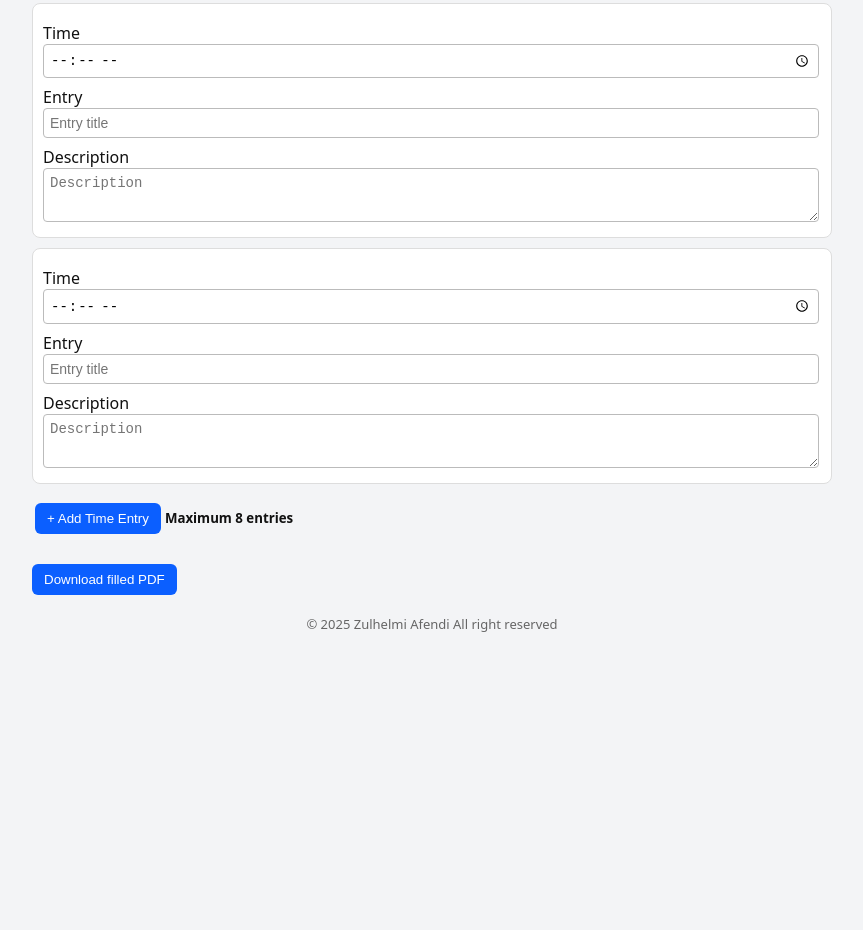
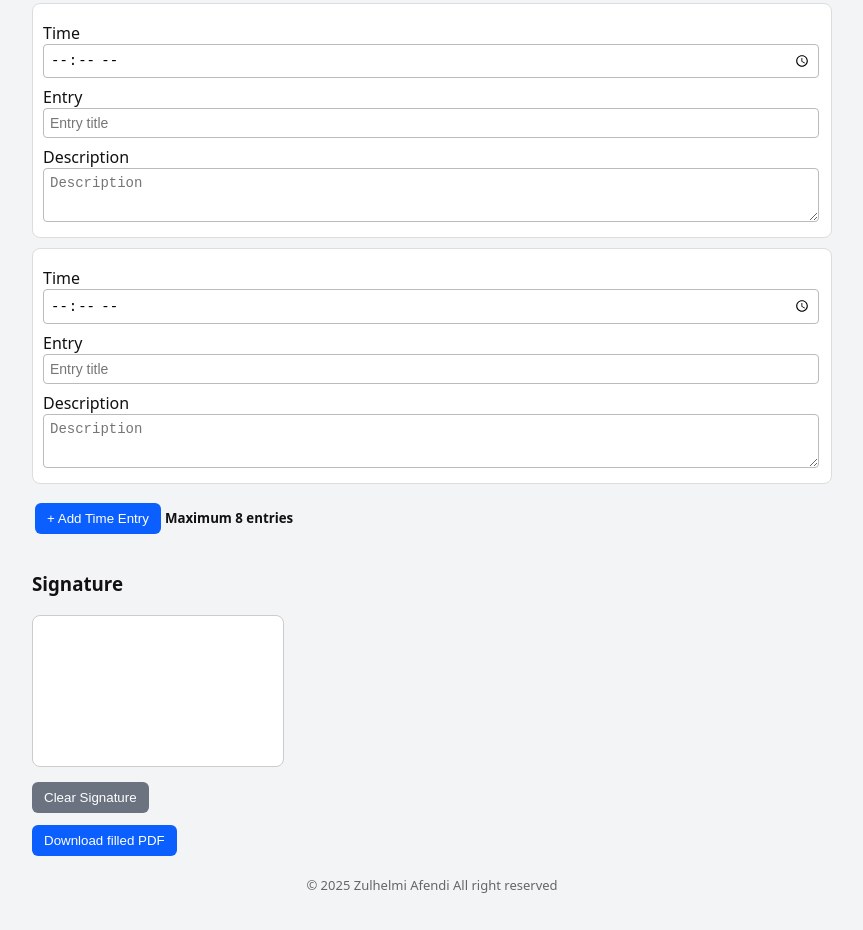
Before and after one commit to zulbiasa/zulbiasa.github.io, a plain HTML site: page logbook.html in a window 1280 px wide. Shown: the part 502-1432 px from the top of the page, without its empty margins (208-1071 px from the left). Before the commit the page ends 1171 px from the top, so only its background shows below. Drawn offline with nearby package versions, Linux system fonts and the light colour scheme.

Commit message:
Add signature canvas

```diff
--- a/logbook.html
+++ b/logbook.html
@@ -46,6 +46,23 @@
         </row>
     </table>
 
+    <h3>Signature</h3>
+<canvas id="signature-pad" width="250" height="150"
+  style="
+    border:1px solid #ccc;
+    width:250px;
+    height:150px;
+    background:white;
+    border-radius:8px;
+  ">
+</canvas>
+
+
+<div style="margin-top:10px;">
+  <button id="clearSig" class="secondary">Clear Signature</button>
+</div>
+
+
 
     <div class="controls">
       <button id="downloadBtn">Download filled PDF</button>
@@ -54,8 +71,35 @@
     <footer>© 2025 Zulhelmi Afendi All right reserved</footer>
   </div>
 
+  <script src="https://cdn.jsdelivr.net/npm/signature_pad@4.0.0/dist/signature_pad.umd.min.js"></script>
   <script src="https://unpkg.com/pdf-lib/dist/pdf-lib.min.js"></script>
   <script>
+    // === Signature Pad Setup ===
+const canvas = document.getElementById("signature-pad");
+
+// Auto-resize canvas to correct DPI
+function resizeCanvas() {
+    const ratio = Math.max(window.devicePixelRatio || 1, 1);
+
+    // Set EXACT internal resolution for sharp lines
+    canvas.width = 250 * ratio;
+    canvas.height = 150 * ratio;
+
+    canvas.getContext("2d").scale(ratio, ratio);
+}
+
+resizeCanvas();
+window.addEventListener("resize", resizeCanvas);
+
+// Initialize signature pad
+const signaturePad = new SignaturePad(canvas);
+
+document.getElementById("clearSig").addEventListener("click", () => {
+  signaturePad.clear();
+});
+
+
+
     const FIELD_MAP = {
       field_day: { x: 290, y: 760, size: 10 },
       field_week: { x: 490, y: 760, size: 10 },
@@ -203,6 +247,22 @@
           if(maxUsed > 0) yOffset += maxUsed;
         }
 
+        // === Add Signature to PDF ===
+if (!signaturePad.isEmpty()) {
+    const dataURL = signaturePad.toDataURL("image/png");
+    const sigImageBytes = await fetch(dataURL).then(r => r.arrayBuffer());
+    const sigImage = await pdfDoc.embedPng(sigImageBytes);
+
+    // Position of your signature in PDF
+    page.drawImage(sigImage, {
+        x: 100,     // adjust X position
+        y: 100,      // adjust Y position
+        width: 100, // resize signature
+        height: 70
+    });
+}
+
+
         const out = await pdfDoc.save();
         const blob = new Blob([out], {type: 'application/pdf'});
         const now = new Date();
```
